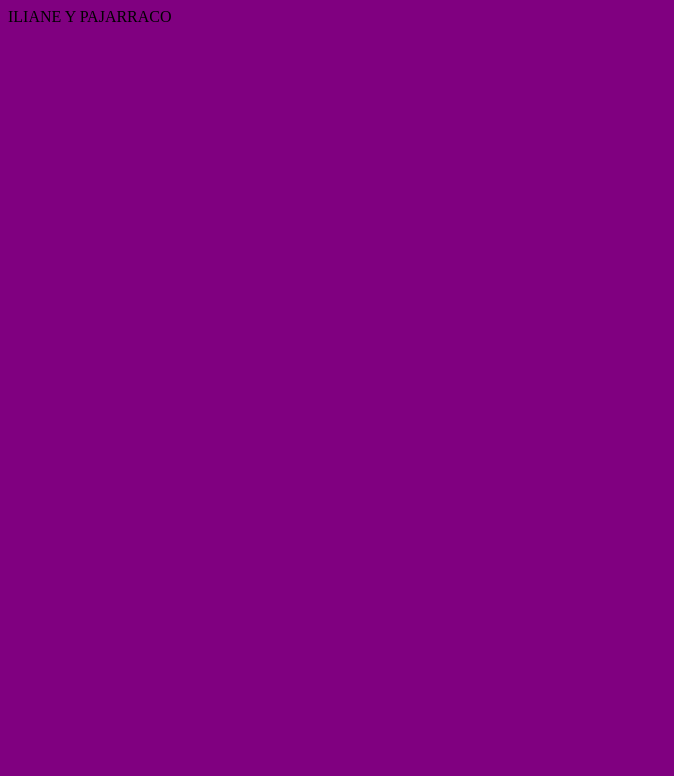
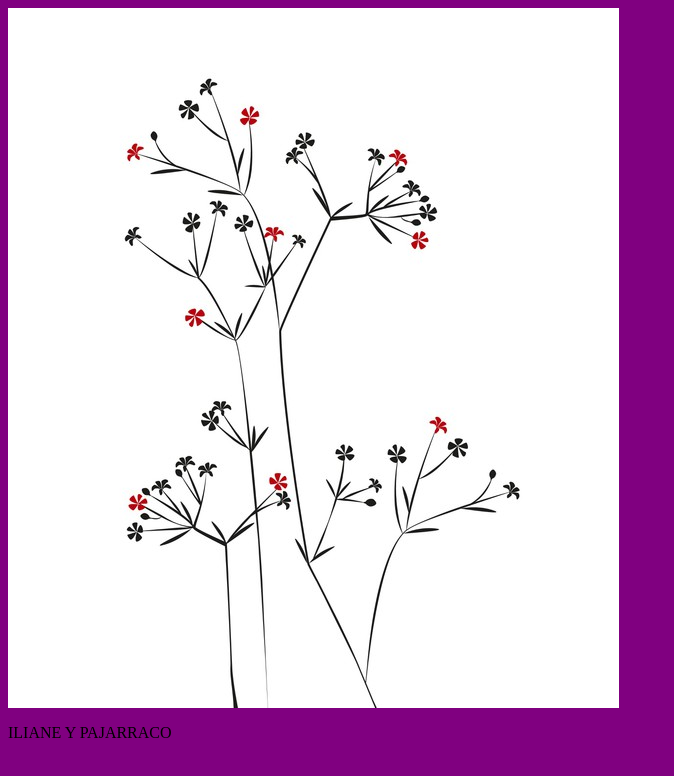
Before and after one commit to GONZANOELY/prueba, a plain HTML site: page index.html in a window 1280 px wide. Shown: the whole page, without its empty margins (0-674 px from the left). Drawn offline with Linux system fonts and the light colour scheme.

Commit message:
Add files via upload

```diff
--- a/index.html
+++ b/index.html
@@ -3,6 +3,7 @@
 <title> index </title>
 </head>
 <body bgcolor="purple">
+<img src="flores.jpg"></img>
 <p>
 ILIANE Y PAJARRACO
 </p>
```
Also changed, not shown: flores.jpg (added).
